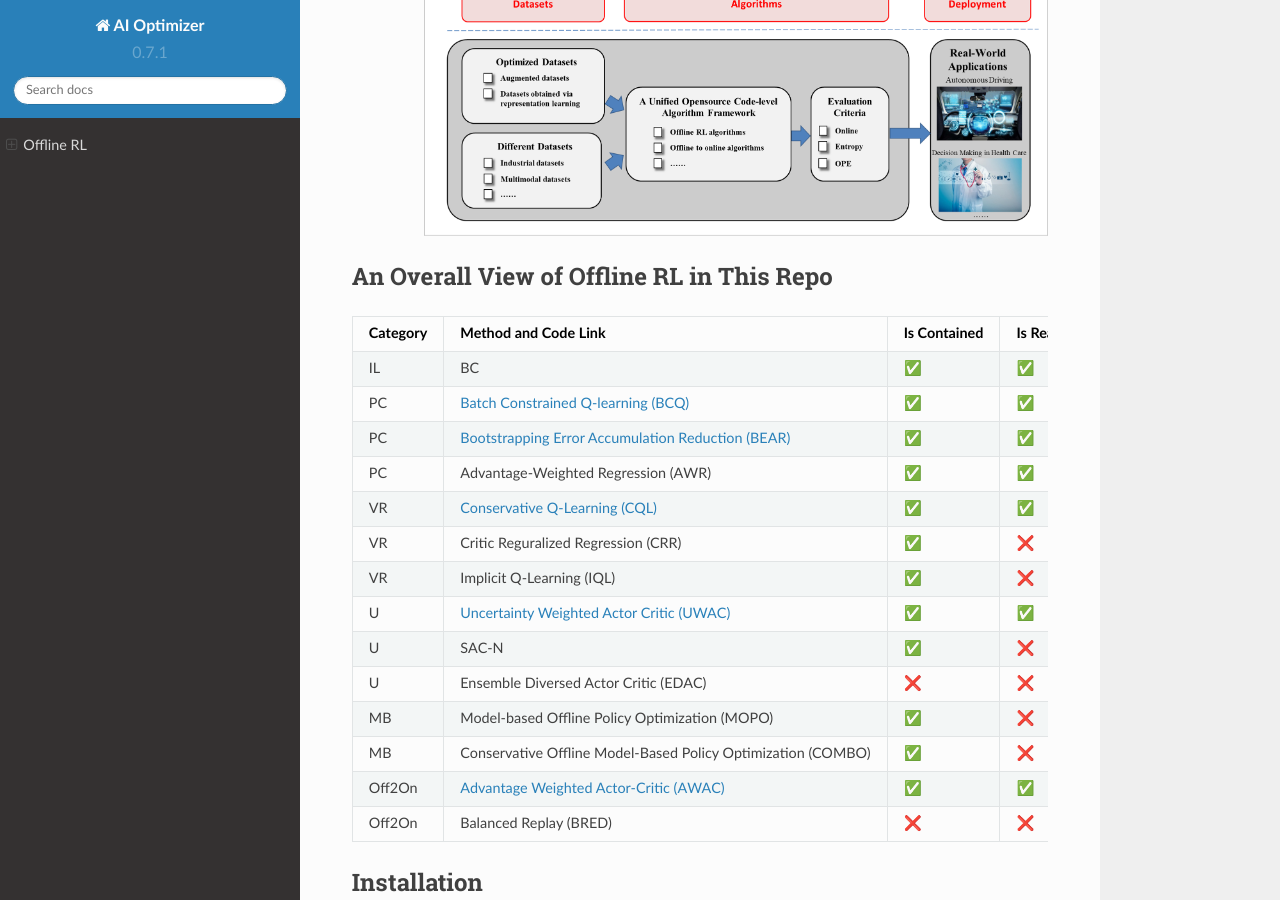
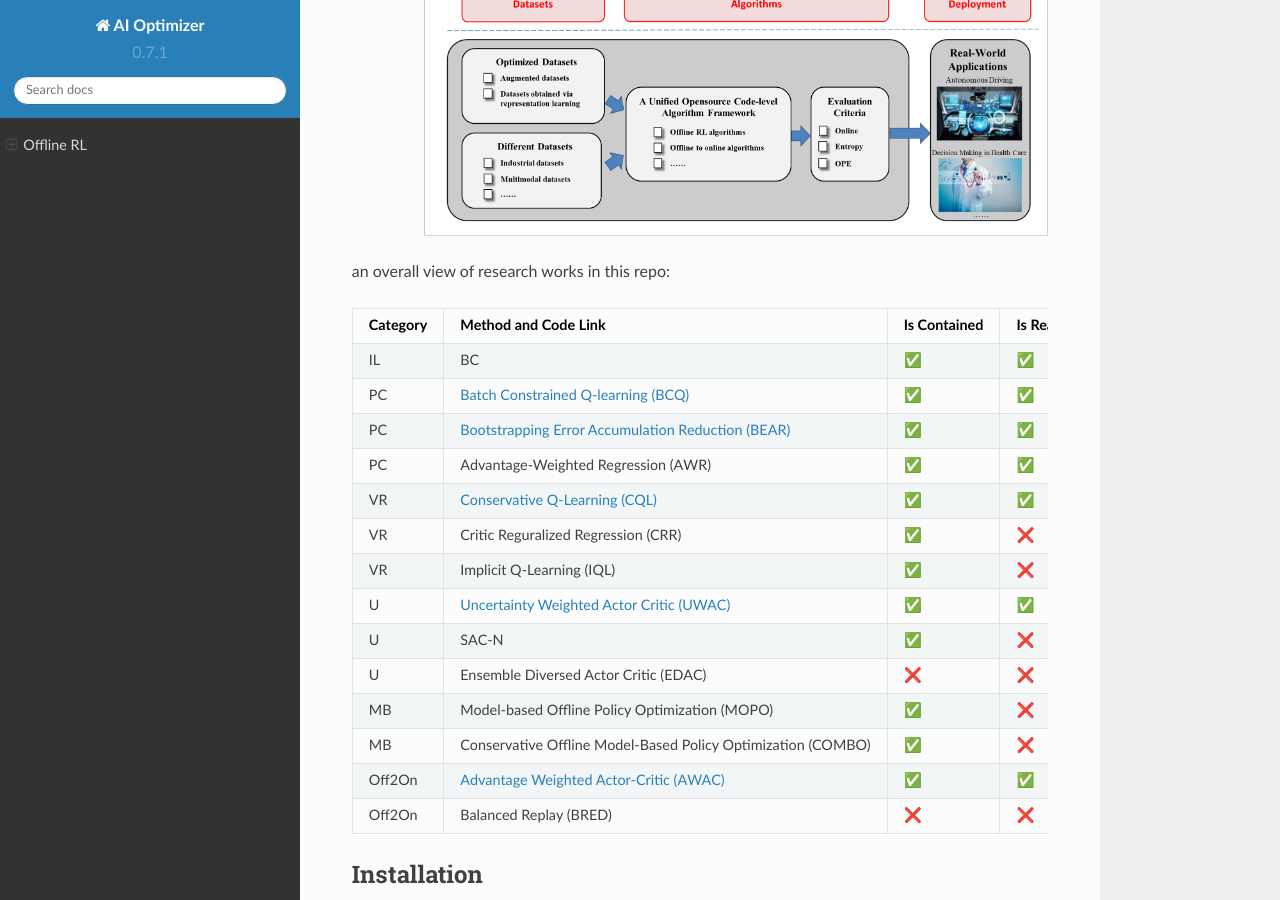
Before and after one commit to TJU-DRL-LAB/ai_optimizer_tutorial, a Sphinx documentation site: the page built from docs/source/libraries/Offline_RL/index.md, in a window 1280 px wide and 900 px high, scrolled down 2082 px. Built offline with Sphinx 7.4.7 and the Read the Docs theme 2.0.0, drawn with Linux system fonts in a browser that asks for light colours.

Commit message:
first commit

```diff
--- a/docs/source/libraries/Offline_RL/index.md
+++ b/docs/source/libraries/Offline_RL/index.md
@@ -45,11 +45,11 @@ This repository contains the codes of representative benchmarks and algorithms o
 ![Ecology of Offline RL](./images/ORL_framework.png)
 
 
-## An Overall View of Offline RL in This Repo
+an overall view of research works in this repo:
 
 
 | Category | Method and Code Link                                                      | Is Contained | Is ReadME Prepared | Publication | Paper Link |
-| :----------| :-------------------------------------------------------------| :-------------| :-------------------| :------------| :-----|
+| :----------| :-------------------------------------------------------------| :-------------| :-------------------| :------------| -----|
 | IL       | BC                                                           | ✅            | ✅                  |             |      |
 | PC       | [Batch Constrained Q-learning (BCQ)](./BCQ) | ✅            | ✅                  | ICML 2019 |  [Off-Policy Deep Reinforcement Learning without Exploration](https://arxiv.org/pdf/1812.02900.pdf)    |
 | PC       | [Bootstrapping Error Accumulation Reduction (BEAR)](./BEAR)            | ✅            | ✅                  | NIPS 2019  |  [Stabilizing Off-Policy Q-Learning via Bootstrapping Error Reduction](https://proceedings.neurips.cc/paper/2019/file/c2073ffa77b5357a498057413bb09d3a-Paper.pdf)    |
```
Also changed, not shown: docs/source/libraries/SSRL/index.md (+2 -2 lines).
